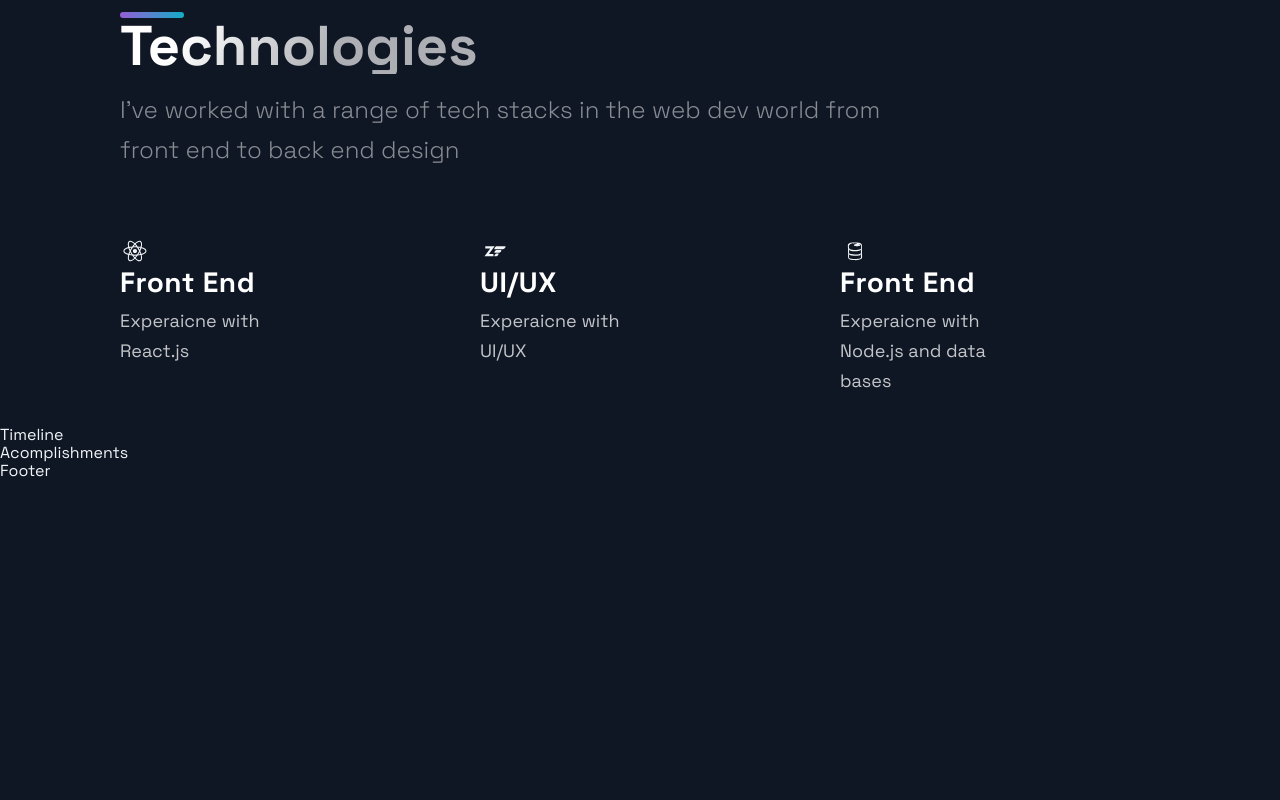
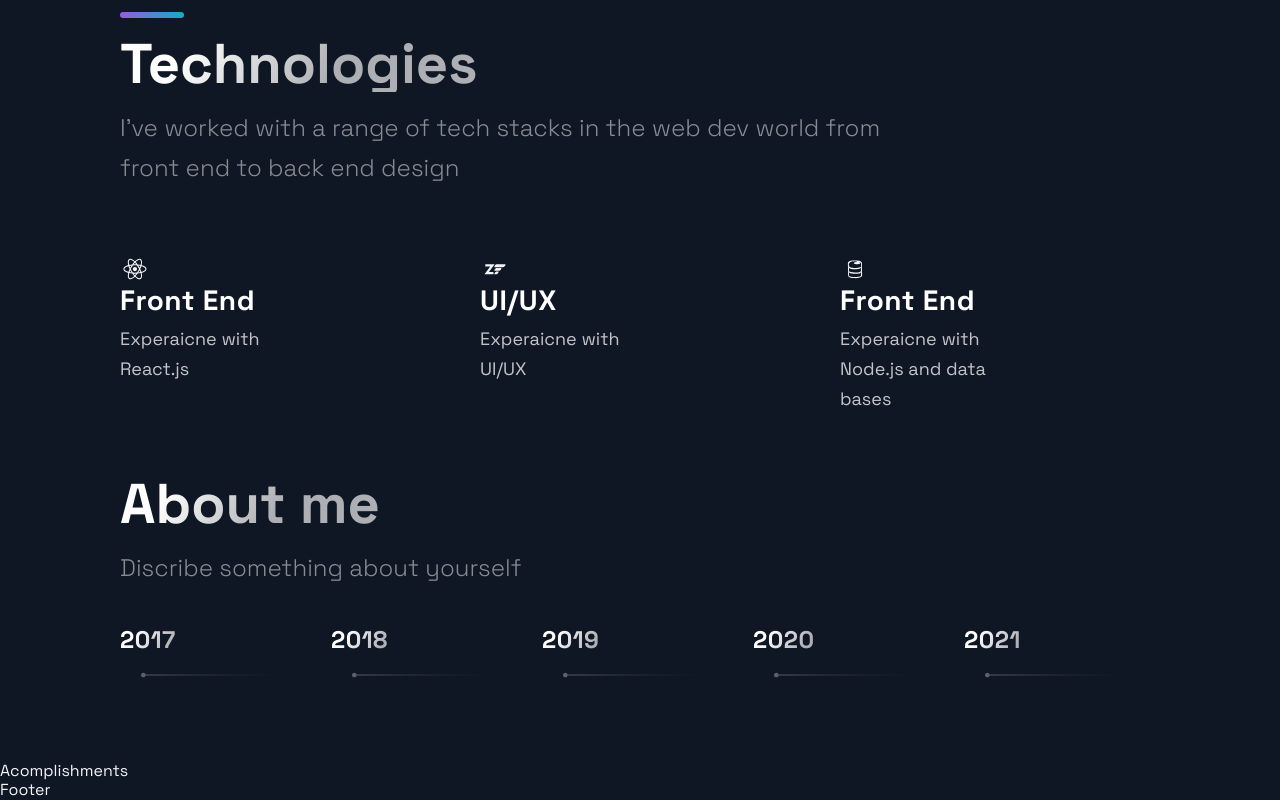
Before and after one commit to shaunvan119/shaunvan-portfolio, a Next.js app: page / in a window 1280 px wide. Shown: the part 2213-3013 px from the top of the page. Before the commit the page ends 2694 px from the top, so only its background shows below. Built offline with nearby package versions, Linux system fonts and the light colour scheme.

Commit message:
Carousel item and iamge

```diff
--- a/src/components/Technologies/Technologies.js
+++ b/src/components/Technologies/Technologies.js
@@ -6,6 +6,7 @@
 const Technologies = () =>  (
   <Section id="tech">
   <SectionDivider />
+  <br/>
     <SectionTitle>Technologies</SectionTitle>
     <SectionText>
       I've worked with a  range of tech stacks in the web dev world from front end to back end design
--- a/src/components/TimeLine/TimeLine.js
+++ b/src/components/TimeLine/TimeLine.js
@@ -7,22 +7,22 @@
 const TOTAL_CAROUSEL_COUNT = TimeLineData.length;
 
 const Timeline = () => {
-  // const [activeItem, setActiveItem] = useState(0);
-  // const carouselRef = useRef();
+  const [activeItem, setActiveItem] = useState(0);
+  const carouselRef = useRef();
 
   // const scroll = (node, left) => {
   //   return node.scrollTo({ left, behavior: 'smooth' });
   // }
 
-  // const handleClick = (e, i) => {
-  //   e.preventDefault();
+   const handleClick = (e, i) => {
+     e.preventDefault();
 
-  //   if (carouselRef.current) {
-  //     const scrollLeft = Math.floor(carouselRef.current.scrollWidth * 0.7 * (i / TimeLineData.length));
+    if (carouselRef.current) {
+       const scrollLeft = Math.floor(carouselRef.current.scrollWidth * 0.7 * (i / TimeLineData.length));
 
-  //     scroll(carouselRef.current, scrollLeft);
-  //   }
-  // }
+      scroll(carouselRef.current, scrollLeft);
+     }
+   }
 
   // const handleScroll = () => {
   //   if (carouselRef.current) {
@@ -43,9 +43,62 @@
   // }, []);
 
   return (
-    <div>
-      Timeline
-    </div>
+    <Section id="about">
+      <SectionTitle>About me</SectionTitle>
+      <SectionText>
+        Discribe something about yourself
+      </SectionText>
+      <CarouselContainer ref={carouselRef}>
+      <>
+        {TimeLineData.map((item, index) => (
+          <CarouselMobileScrollNode key={index} final={index === TOTAL_CAROUSEL_COUNT -1}>
+            <CarouselItem
+            index={index}
+            id={`carousel__item-${index}`}
+            active={activeItem}
+            onClick={(e) => handleClick(e, index)}
+            >
+            <CarouselItemTitle>
+              {item.year}
+            </CarouselItemTitle>
+            <CarouselItemImg
+                    width="208"
+                    height="6"
+                    viewBox="0 0 208 6"
+                    fill="none"
+                    xmlns="http://www.w3.org/2000/svg">
+                    <path
+                      fill-rule="evenodd"
+                      clip-rule="evenodd"
+                      d="M2.5 5.5C3.88071 5.5 5 4.38071 5 3V3.5L208 3.50002V2.50002L5 2.5V3C5 1.61929 3.88071 0.5 2.5 0.5C1.11929 0.5 0 1.61929 0 3C0 4.38071 1.11929 5.5 2.5 5.5Z"
+                      fill="url(#paint0_linear)"
+                      fill-opacity="0.33"
+                    />
+                    <defs>
+                      <linearGradient
+                        id="paint0_linear"
+                        x1="-4.30412e-10"
+                        y1="0.5"
+                        x2="208"
+                        y2="0.500295"
+                        gradientUnits="userSpaceOnUse">
+                        <stop stop-color="white" />
+                        <stop
+                          offset="0.79478"
+                          stop-color="white"
+                          stop-opacity="0"
+                        />
+                      </linearGradient>
+                    </defs>
+                  </CarouselItemImg>
+
+            </CarouselItem>
+          </CarouselMobileScrollNode>
+        ))}
+      </>
+
+      </CarouselContainer>
+    </Section>
   );
 };
 
```
